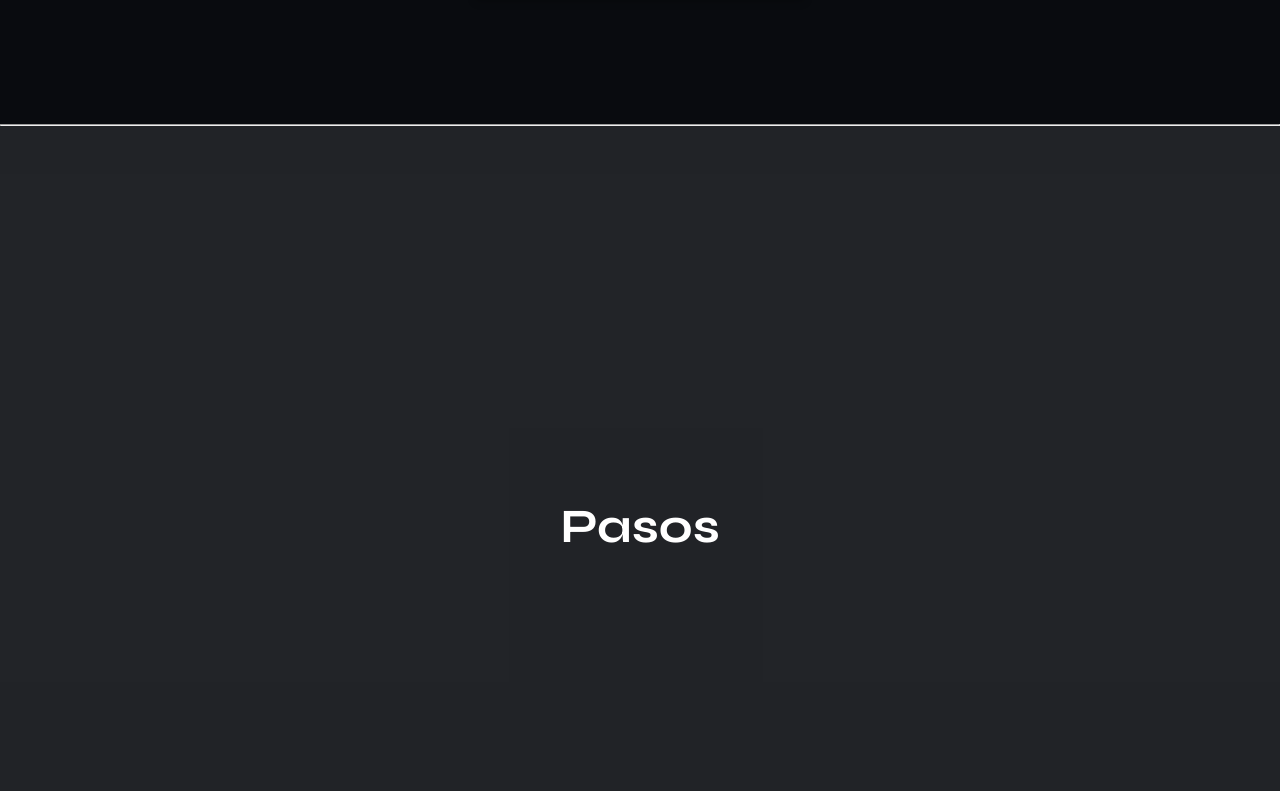
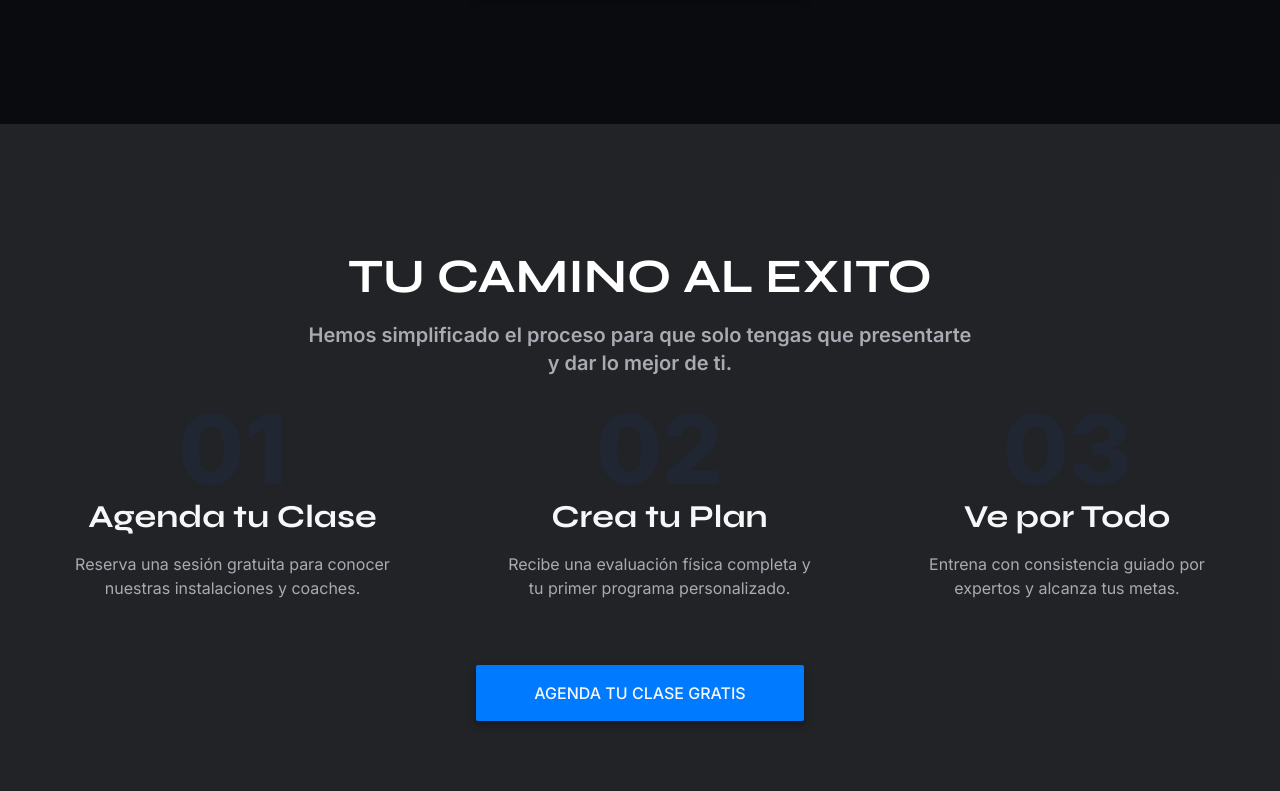
Before and after one commit to edwingsanchez/Gym-landing, a plain HTML site: page index.html in a window 1280 px wide. Shown: the part 5669-6460 px from the top of the page. Drawn offline with Linux system fonts and the light colour scheme.

Commit message:
paso section

```diff
--- a/index.html
+++ b/index.html
@@ -232,9 +232,9 @@
 
 
 
-    .key-benefit-tag{
 
-    }
+
+
 
     .key-benefit-parrafo{
         font-size: 16px;
@@ -312,6 +312,76 @@
         line-height: 24px;
         font-weight: 400;
         color: #A8ABB2FF;
+    }
+
+
+
+
+
+
+
+
+
+
+    .paso-card{
+        display: flex;
+        flex-direction: column;
+        justify-content: center;
+        text-align: center;
+        gap: 16px;
+    }
+
+    .paso-card-num{
+        font-family: Inter; /* Body */
+        font-size: 96px;
+        line-height: 96px;
+        font-weight: 900;
+        color: #202733;
+
+    }
+
+    .paso-card-title{
+        font-family: Syne;
+        font-size: 32px;
+        font-weight: 700;
+        color: #F6F7F9FF;
+    }
+
+    .paso-card-cont{
+        font-family: Inter; /* Body */
+        font-size: 16px;
+        line-height: 24px;
+        font-weight: 400;
+        color: #A8ABB2FF;
+    }
+
+    .paso-button{
+        width: 328px;
+        height: 56px;
+        padding: 0 12px;
+
+        display: flex;
+        align-items: center;
+        justify-content: center;
+
+        font-family: Inter;
+        font-size: 16px;
+        line-height: 26px;
+        font-weight: 500;
+        color: #F6F7F9FF;
+        background: #007BFFFF;
+        opacity: 1;
+
+        border-radius: 2px;
+        border-width: 0px;
+        border-color: #FFFFFFFF; /* white */
+        border-style: solid;
+        box-shadow: 0px 4px 8px #0000004D, 0px 0px 0px #171a1f00; /* shadow-custom */
+        gap: 15px;
+
+        display: flex;
+        justify-content: center;
+        align-items: center;
     }
 
 
@@ -660,9 +730,46 @@
 
 
 
-    <hr>
-    <section style="background: #3A3C4180; ">
-        <h1>Pasos</h1>
+    <section style="height: 720px; background: #3A3C4180; display: flex; flex-direction: column; gap: 65px; align-items: center;">
+
+        <div style="display: flex; flex-direction: column; gap: 24px; align-items: center;">
+
+            <div style="width: 673px; display: flex; flex-direction: column; gap: 16px; align-items: center; text-align: center;">
+                <h1>TU CAMINO AL EXITO</h1>
+                <p class="section-subtitle">Hemos simplificado el proceso para que solo tengas que presentarte y dar lo mejor de ti.</p>
+            </div>
+
+            <div style="display: flex; flex-direction: row; gap: 108px;">
+                <div class="paso-card" style="width: 325px; ">
+                    <div style="height: auto; display: flex; flex-direction: column; align-items: center;">
+                        <h1 class="paso-card-num">01</h1>
+                        <p class="paso-card-title">Agenda tu Clase</p>
+                    </div>
+                    <p class="paso-card-cont">Reserva una sesión gratuita para conocer nuestras instalaciones y coaches.</p>
+                </div>
+
+                <div class="paso-card" style="width: 313px;">
+                    <div style="display: flex; flex-direction: column; align-items: center;">
+                        <h1 class="paso-card-num">02</h1>
+                        <p class="paso-card-title">Crea tu Plan</p>
+                    </div>
+                    <p class="paso-card-cont">Recibe una evaluación física completa y tu primer programa personalizado.</p>
+                </div>
+
+                <div class="paso-card" style="width: 286px;">
+                    <div style="display: flex; flex-direction: column; align-items: center;">
+                        <h1 class="paso-card-num">03</h1>
+                        <p class="paso-card-title">Ve por Todo</p>
+                    </div>
+                    <p class="paso-card-cont">Entrena con consistencia guiado por expertos y alcanza tus metas.</p>
+                </div>
+            </div>
+
+        </div>
+
+
+
+        <a class="paso-button">AGENDA TU CLASE GRATIS</a>
     </section>
 
 
@@ -682,10 +789,30 @@
 
 
 
-    <section>
+    <section style="height: 857px;">
         <h1>Staff</h1>
     </section>
     <hr>
+
+
+
+
+
+
+
+
+
+
+
+
+
+
+
+
+
+
+
+
 
     <section>
         <h1>Preguntas frecuentes</h1>
```
